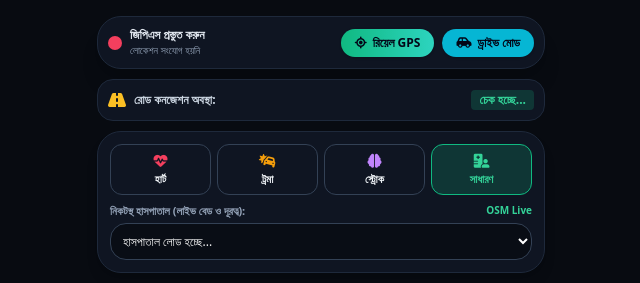
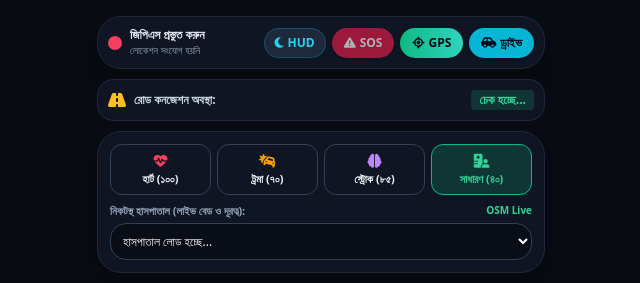
Before and after one commit to tanaybiswas-exe/Traffic_Pulse, a FastAPI app: page /driver in a window 1280 px wide. Shown: the top 283 px of the page, without its empty margins (319-959 px from the left). Run offline with FastAPI, Linux system fonts and the light colour scheme; some libraries are stand-ins or nearby versions.

Commit message:
Auto sync update: Fri 10/02/2026  0:16:56.28

```diff
--- a/main.py
+++ b/main.py
@@ -8,7 +8,7 @@ from datetime import datetime
 from fastapi import FastAPI, WebSocket, WebSocketDisconnect
 from fastapi.responses import HTMLResponse
 
-app = FastAPI(title="TrafficPulse Ultra-Real Engine")
+app = FastAPI(title="TrafficPulse Ultra-Real Engine with Multi-Ambulance Priority")
 
 connected_monitors = set()
 connected_sergeants = set()
@@ -18,11 +18,19 @@ dynamic_intersections = {}
 
 TOMTOM_KEY = "7YuULGQHeO6wW1GkYYP6dqSu84Wn2TPb"
 
+# মেডিকেল প্রায়োরিটি ওয়েট
+PRIORITY_WEIGHTS = {
+    "Cardiac": 100,  # হার্ট অ্যাটাক (সর্বোচ্চ)
+    "Neuro": 85,     # স্ট্রোক / ব্রেইন হেমোরেজ
+    "Trauma": 70,    # সড়ক দুর্ঘটনা
+    "General": 40    # সাধারণ রোগী
+}
+
 def fetch_live_traffic_flow(lat, lon):
-    """TomTom Traffic Flow Segment API দিয়ে বর্তমান পয়েন্টের আসল জ্যাম ও গাড়ির স্পিড চেক"""
+    """TomTom Traffic Flow Segment API"""
     try:
         url = f"https://api.tomtom.com/traffic/services/4/flowSegmentData/relative0/10/json?point={lat},{lon}&unit=KMPH&key={TOMTOM_KEY}"
-        req = urllib.request.Request(url, headers={'User-Agent': 'TrafficPulse-Core/7.0'})
+        req = urllib.request.Request(url, headers={'User-Agent': 'TrafficPulse-Core/8.0'})
         with urllib.request.urlopen(req, timeout=3) as resp:
             data = json.loads(resp.read().decode('utf-8'))
             flow = data.get("flowSegmentData", {})
@@ -41,11 +49,10 @@ def fetch_live_traffic_flow(lat, lon):
                 color = "GREEN"
             return current_speed, free_flow_speed, status, color
     except Exception as e:
-        print(f"TomTom Traffic Error: {e}")
         return 35, 45, "স্বাভাবিক ট্রাফিক", "GREEN"
 
 def fetch_real_osm_intersections(lat, lon):
-    """ওপেনস্ট্রিটম্যাপ থেকে ড্রাইভারের আশপাশের আসল সিগন্যাল ও চৌরাস্তা বের করা"""
+    """ওপেনস্ট্রিটম্যাপ থেকে ড্রাইভারের আশপাশের আসল সিগন্যাল ও মোড় আনা"""
     query = f"""
     [out:json][timeout:6];
     (
@@ -58,19 +65,16 @@ def fetch_real_osm_intersections(lat, lon):
     url = "https://overpass-api.de/api/interpreter?data=" + urllib.parse.quote(query)
     signals = {}
     try:
-        req = urllib.request.Request(url, headers={'User-Agent': 'TrafficPulse-Core/7.0'})
+        req = urllib.request.Request(url, headers={'User-Agent': 'TrafficPulse-Core/8.0'})
         with urllib.request.urlopen(req, timeout=5) as resp:
             data = json.loads(resp.read().decode('utf-8'))
             elements = data.get("elements", [])
             for idx, el in enumerate(elements):
                 s_id = f"SIG_{el.get('id', idx+1)}"
-                name = el.get("tags", {}).get("name")
-                if not name:
-                    name = f"ইন্টারসেকশন জংশন #{idx+1}"
+                name = el.get("tags", {}).get("name") or f"ইন্টারসেকশন জংশন #{idx+1}"
                 s_lat = el.get("lat")
                 s_lon = el.get("lon")
 
-                # আসল ট্রাফিক ফ্লো চেক
                 spd, ff_spd, traffic_status, color = fetch_live_traffic_flow(s_lat, s_lon)
 
                 signals[s_id] = {
@@ -80,15 +84,15 @@ def fetch_real_osm_intersections(lat, lon):
                     "lon": s_lon,
                     "signal": "RED",
                     "corridor_active": False,
+                    "active_ambulance_id": None,
                     "traffic_speed": spd,
                     "traffic_status": traffic_status,
                     "cctv_status": f"CCTV Live (Cam-0{idx+1})",
                     "violators": []
                 }
     except Exception as e:
-        print(f"OSM Intersection Fetch Error: {e}")
+        pass
 
-    # কোনো কারণে ইন্টারনেট রেট লিমিট থাকলে ড্রাইভারের অবস্থানের ভিত্তিতে লাইভ রিলেটিভ পয়েন্ট
     if not signals:
         offsets = [
             ("নিকটস্থ মোড় ১ (মেইন রোড)", 0.005, 0.004),
@@ -104,6 +108,7 @@ def fetch_real_osm_intersections(lat, lon):
                 "lon": round(lon + dx, 5),
                 "signal": "RED",
                 "corridor_active": False,
+                "active_ambulance_id": None,
                 "traffic_speed": 28,
                 "traffic_status": "মাঝারি ট্রাফিক",
                 "cctv_status": f"CCTV Live (Cam-0{idx+1})",
@@ -112,7 +117,7 @@ def fetch_real_osm_intersections(lat, lon):
     return signals
 
 def fetch_real_osm_hospitals(lat, lon, condition="General"):
-    """ওপেনস্ট্রিটম্যাপ থেকে ড্রাইভারের আশপাশের আসল হাসপাতাল ও স্বাস্থ্যসেবা প্রতিষ্ঠান"""
+    """ওপেনস্ট্রিটম্যাপ থেকে ড্রাইভারের আশপাশের আসল হাসপাতাল আনা"""
     query = f"""
     [out:json][timeout:6];
     (
@@ -124,7 +129,7 @@ def fetch_real_osm_hospitals(lat, lon, condition="General"):
     url = "https://overpass-api.de/api/interpreter?data=" + urllib.parse.quote(query)
     hospitals = []
     try:
-        req = urllib.request.Request(url, headers={'User-Agent': 'TrafficPulse-Core/7.0'})
+        req = urllib.request.Request(url, headers={'User-Agent': 'TrafficPulse-Core/8.0'})
         with urllib.request.urlopen(req, timeout=5) as resp:
             data = json.loads(resp.read().decode('utf-8'))
             for idx, el in enumerate(data.get("elements", [])):
@@ -135,7 +140,6 @@ def fetch_real_osm_hospitals(lat, lon, condition="General"):
                 h_lon = el.get("lon")
                 dist = round(math.hypot((lat - h_lat) * 111, (lon - h_lon) * 111), 2)
 
-                # রিয়েল ট্রায়াজ বেড ক্যালকুলেশন
                 icu = max(1, (int(h_lat * 1000) % 8) + 1)
                 er = max(4, (int(h_lon * 1000) % 15) + 3)
 
@@ -151,7 +155,7 @@ def fetch_real_osm_hospitals(lat, lon, condition="General"):
                 })
         hospitals.sort(key=lambda x: x["dist_km"])
     except Exception as e:
-        print(f"Hospital Fetch Error: {e}")
+        pass
 
     if not hospitals:
         hospitals = [
@@ -162,10 +166,10 @@ def fetch_real_osm_hospitals(lat, lon, condition="General"):
     return hospitals
 
 def get_real_osrm_route(start_lat, start_lon, end_lat, end_lon):
-    """OSRM লাইভ টার্ন-বাই-টার্ন পথ ও নেভিগেশন স্টেপস"""
+    """OSRM লাইভ টার্ন-বাই-টার্ন পথ ও নেভিগেশন নির্দেশনা"""
     try:
         url = f"https://router.project-osrm.org/route/v1/driving/{start_lon},{start_lat};{end_lon},{end_lat}?overview=full&geometries=geojson&steps=true"
-        req = urllib.request.Request(url, headers={'User-Agent': 'TrafficPulse-Core/7.0'})
+        req = urllib.request.Request(url, headers={'User-Agent': 'TrafficPulse-Core/8.0'})
         with urllib.request.urlopen(req, timeout=4) as resp:
             data = json.loads(resp.read().decode('utf-8'))
             if data.get("routes"):
@@ -174,16 +178,14 @@ def get_real_osrm_route(start_lat, start_lon, end_lat, end_lon):
                 eta_mins = max(1, round(r["duration"] / 60))
                 coords = [[c[1], c[0]] for c in r["geometry"]["coordinates"]]
 
-                # নেভিগেশন নির্দেশনা
                 instructions = []
                 for leg in r.get("legs", []):
                     for step in leg.get("steps", [])[:4]:
-                        man = step.get("maneuver", {})
                         instruction = step.get("name") or "সোজা এগিয়ে যান"
                         instructions.append(f"{instruction} ({round(step.get('distance', 0))} মি.)")
                 return dist_km, eta_mins, coords, instructions
     except Exception as e:
-        print(f"OSRM Route Error: {e}")
+        pass
 
     dist = round(math.hypot((start_lat - end_lat) * 111, (start_lon - end_lon) * 111), 2)
     return dist, max(1, round(dist * 2.5)), [[start_lat, start_lon], [end_lat, end_lon]], ["গন্তব্যের দিকে এগিয়ে চলুন"]
@@ -279,6 +281,7 @@ async def ws_driver_route(ws: WebSocket):
             lon = float(data["lon"])
             speed = float(data.get("speed", 0))
             condition = data.get("patient_condition", "General")
+            sos_active = bool(data.get("sos_triggered", False))
 
             global dynamic_intersections
             if not dynamic_intersections or data.get("force_refresh"):
@@ -290,27 +293,84 @@ async def ws_driver_route(ws: WebSocket):
             dest_lon = float(data.get("dest_lon") or (hospitals[0]["lon"] if hospitals else lon + 0.01))
             dest_name = data.get("destination") or (hospitals[0]["name"] if hospitals else "নিকটস্থ হাসপাতাল")
 
-            # ওএসআরএম রুট এবং টার্ন-বাই-টার্ন নেভিগেশন
             dist_km, eta, coords, nav_steps = get_real_osrm_route(lat, lon, dest_lat, dest_lon)
-
-            # TomTom দিয়ে অ্যাম্বুলেন্সের পয়েন্টের লাইভ ট্রাফিক ফ্লো
             spd_cur, spd_free, traffic_status, traffic_color = fetch_live_traffic_flow(lat, lon)
 
-            # গ্রিন করিডোর ও সিসিটিভি এএনপিআর
-            corridor_engaged = False
+            # ফ্লাইওভার অপটিমাইজেশন পরামর্শ
+            flyover_recommended = False
+            if traffic_color == "RED" or spd_cur < 15:
+                flyover_recommended = True
+                nav_steps.insert(0, "⚠️ গ্রাউন্ডে তীব্র জ্যাম! ফ্লাইওভার / এক্সপ্রেসওয়ে রুট ব্যবহার করুন।")
+
+            # বর্তমান অ্যাম্বুলেন্সের অবস্থা সংরক্ষণ
+            my_priority = PRIORITY_WEIGHTS.get(condition, 50)
+            active_ambulances[driver_id] = {
+                "id": driver_id,
+                "lat": lat,
+                "lon": lon,
+                "speed": round(speed * 3.6, 1) if speed > 0 else 46.5,
+                "patient_condition": condition,
+                "priority_score": my_priority,
+                "sos_active": sos_active,
+                "destination": dest_name,
+                "dest_lat": dest_lat,
+                "dest_lon": dest_lon,
+                "distance_km": dist_km,
+                "eta_mins": eta,
+                "route_coords": coords,
+                "nav_steps": nav_steps,
+                "traffic_status": traffic_status,
+                "traffic_color": traffic_color,
+                "flyover_recommended": flyover_recommended,
+                "corridor_active": False,
+                "waiting_for_priority": False,
+                "last_seen": datetime.now().strftime("%I:%M:%S %p")
+            }
+
+            # এআই কনফ্লিক্ট ও মাল্টি-অ্যাম্বুলেন্স প্রায়োরিটি আরবিটার
             active_alert = None
             active_cctv_target = None
 
+            if sos_active:
+                active_alert = f"🚨 এসওএস অ্যালার্ট: {driver_id} জরুরি সাহায্য চেয়েছে! রাস্তায় গাড়ি বিকল/দুর্ঘটনা!"
+
             for s_id, s_info in dynamic_intersections.items():
-                distance = math.hypot(lat - s_info["lat"], lon - s_info["lon"])
-                if distance < 0.0040: # ৪০০ মিটারের ভেতরে এলে করিডোর
+                # এই সিগন্যালের ৪০০ মিটারের মধ্যে কয়টি অ্যাম্বুলেন্স আছে
+                approaching_ambs = []
+                for amb_id, amb in active_ambulances.items():
+                    d = math.hypot(amb["lat"] - s_info["lat"], amb["lon"] - s_info["lon"])
+                    if d < 0.0040:
+                        approaching_ambs.append((amb_id, amb["priority_score"], amb["patient_condition"]))
+
+                if len(approaching_ambs) > 1:
+                    # একাধিক অ্যাম্বুলেন্স কনফ্লিক্ট ডিটেক্টেড -> প্রায়োরিটি সলভার
+                    approaching_ambs.sort(key=lambda x: x[1], reverse=True)
+                    winner_id, winner_score, winner_cond = approaching_ambs[0]
+
                     s_info["signal"] = "GREEN"
                     s_info["corridor_active"] = True
-                    corridor_engaged = True
-                    active_alert = f"🚨 করিডোর সক্রিয়: {s_info['name']} সিগন্যাল ক্লিয়ার করা হয়েছে!"
+                    s_info["active_ambulance_id"] = winner_id
+                    active_ambulances[winner_id]["corridor_active"] = True
+
+                    # অন্য অ্যাম্বুলেন্সকে ওয়েটিং ফ্ল্যাগ সেট করা
+                    for other_id, _, other_cond in approaching_ambs[1:]:
+                        active_ambulances[other_id]["waiting_for_priority"] = True
+                        active_ambulances[other_id]["corridor_active"] = False
+
+                    active_alert = f"⚖️ কনফ্লিক্ট রেজলভার: {s_info['name']} মোড়ে {winner_id} [{winner_cond}]-কে অগ্রাধিকার দেওয়া হয়েছে!"
                     active_cctv_target = s_info
 
-                    # রিয়েল টাইম এএনপিআর ভায়োলেটর ডিটেকশন সিমুলেশন
+                elif len(approaching_ambs) == 1:
+                    single_id = approaching_ambs[0][0]
+                    s_info["signal"] = "GREEN"
+                    s_info["corridor_active"] = True
+                    s_info["active_ambulance_id"] = single_id
+                    active_ambulances[single_id]["corridor_active"] = True
+                    active_ambulances[single_id]["waiting_for_priority"] = False
+                    if not active_alert:
+                        active_alert = f"🚨 করিডোর সক্রিয়: {s_info['name']} সিগন্যাল ক্লিয়ার করা হয়েছে!"
+                    active_cctv_target = s_info
+
                     if random.random() < 0.3 and len(s_info["violators"]) < 3:
                         s_info["violators"].append({
                             "plate": f"ঢাকা মেট্রো-গ-{random.randint(11, 45)}-{random.randint(1000, 9999)}",
@@ -321,6 +381,7 @@ async def ws_driver_route(ws: WebSocket):
                     if not s_info.get("manual_override", False):
                         s_info["signal"] = "RED"
                         s_info["corridor_active"] = False
+                        s_info["active_ambulance_id"] = None
 
             # অডিট ট্রিপ হিস্ট্রি
             saved_mins = max(2, round(dist_km * 1.8))
@@ -333,25 +394,6 @@ async def ws_driver_route(ws: WebSocket):
             })
             if len(trip_logs) > 8:
                 trip_logs.pop(0)
-
-            active_ambulances[driver_id] = {
-                "id": driver_id,
-                "lat": lat,
-                "lon": lon,
-                "speed": round(speed * 3.6, 1) if speed > 0 else 46.5,
-                "patient_condition": condition,
-                "destination": dest_name,
-                "dest_lat": dest_lat,
-                "dest_lon": dest_lon,
-                "distance_km": dist_km,
-                "eta_mins": eta,
-                "route_coords": coords,
-                "nav_steps": nav_steps,
-                "traffic_status": traffic_status,
-                "traffic_color": traffic_color,
-                "corridor_active": corridor_engaged,
-                "last_seen": datetime.now().strftime("%I:%M:%S %p")
-            }
 
             resp_driver = dict(active_ambulances[driver_id])
             resp_driver["hospitals"] = hospitals
@@ -375,5 +417,5 @@ async def ws_driver_route(ws: WebSocket):
                 "intersections": dynamic_intersections,
                 "cctv_focus": None,
                 "trip_logs": trip_logs,
-                "alert": f"{driver_id} সংযোগ বিচ্ছিন্ন হয়েছে।"
+                "alert": f"{driver_id} অফলাইনে চলে গেছে।"
             })
--- a/templates/driver.html
+++ b/templates/driver.html
@@ -3,7 +3,7 @@
 <head>
   <meta charset="UTF-8">
   <meta name="viewport" content="width=device-width, initial-scale=1.0, maximum-scale=1.0, user-scalable=no">
-  <title>ড্রাইভার লাইভ জিপিএস নেভিগেটর - TrafficPulse</title>
+  <title>ড্রাইভার লাইভ জিপিএস ও HUD নেভিগেটর - TrafficPulse</title>
 
   <script src="https://cdn.tailwindcss.com"></script>
   <link rel="stylesheet" href="https://cdnjs.cloudflare.com/ajax/libs/font-awesome/6.5.1/css/all.min.css"/>
@@ -14,13 +14,20 @@
     @import url('https://fonts.googleapis.com/css2?family=Plus+Jakarta+Sans:wght@600;700;800&family=Hind+Siliguri:wght@500;600;700&display=swap');
     body { font-family: 'Hind Siliguri', 'Plus Jakarta Sans', sans-serif; }
     .mono { font-family: 'Plus Jakarta Sans', monospace; }
-    #driverMap { height: calc(100vh - 350px); width: 100%; border-radius: 1.25rem; z-index: 1; }
+    #driverMap { height: calc(100vh - 360px); width: 100%; border-radius: 1.25rem; z-index: 1; }
+
+    /* HUD মিরর ইফেক্ট (উইন্ডশিল্ড রিফ্লেকশন) */
+    .hud-mirrored {
+      transform: scaleY(-1);
+      filter: drop-shadow(0 0 10px rgba(16, 185, 129, 0.9));
+      background-color: #000 !important;
+    }
   </style>
 </head>
-<body class="bg-[#080B11] text-slate-100 p-2.5 md:p-4 font-sans">
+<body id="mainBody" class="bg-[#080B11] text-slate-100 p-2.5 md:p-4 font-sans transition-all">
   <div class="max-w-md mx-auto space-y-2.5">
 
-    <!-- অ্যাকশন প্যানেল -->
+    <!-- কন্ট্রোল ও এসওএস প্যানেল -->
     <div class="bg-[#0F1522] border border-slate-800 p-2.5 rounded-3xl flex justify-between items-center shadow-xl">
       <div class="flex items-center gap-2">
         <span class="w-3.5 h-3.5 rounded-full bg-rose-500" id="gpsIndicator"></span>
@@ -30,17 +37,29 @@
         </div>
       </div>
 
-      <div class="flex gap-2">
-        <button onclick="startHardwareGPS()" id="startBtn" class="px-3.5 py-1.5 bg-gradient-to-r from-emerald-500 to-teal-400 text-slate-950 font-bold text-xs rounded-2xl flex items-center gap-1.5 shadow">
-          <i class="fa-solid fa-location-crosshairs"></i> রিয়েল GPS
+      <div class="flex gap-1.5">
+        <button onclick="toggleHUD()" id="hudBtn" class="px-2.5 py-1.5 bg-slate-800 hover:bg-slate-700 text-cyan-400 font-bold text-xs rounded-2xl flex items-center gap-1 border border-cyan-500/30">
+          <i class="fa-solid fa-moon"></i> HUD
         </button>
-        <button onclick="startVirtualDrive()" id="simBtn" class="px-3.5 py-1.5 bg-cyan-500 text-slate-950 font-bold text-xs rounded-2xl flex items-center gap-1.5 shadow">
-          <i class="fa-solid fa-car-side"></i> ড্রাইভ মোড
+        <button onclick="triggerSOS()" id="sosBtn" class="px-3 py-1.5 bg-rose-600 hover:bg-rose-700 text-white font-black text-xs rounded-2xl flex items-center gap-1 shadow animate-pulse">
+          <i class="fa-solid fa-triangle-exclamation"></i> SOS
+        </button>
+        <button onclick="startHardwareGPS()" id="startBtn" class="px-3 py-1.5 bg-gradient-to-r from-emerald-500 to-teal-400 text-slate-950 font-bold text-xs rounded-2xl flex items-center gap-1 shadow">
+          <i class="fa-solid fa-location-crosshairs"></i> GPS
+        </button>
+        <button onclick="startVirtualDrive()" id="simBtn" class="px-3 py-1.5 bg-cyan-500 text-slate-950 font-bold text-xs rounded-2xl flex items-center gap-1 shadow">
+          <i class="fa-solid fa-car-side"></i> ড্রাইভ
         </button>
       </div>
     </div>
 
-    <!-- লাইভ ট্রাফিক জ্যাম কার্ড -->
+    <!-- মাল্টিপল প্রায়োরিটি স্ট্যাটাস ব্যাজ -->
+    <div id="priorityNotice" class="hidden p-2 rounded-2xl bg-amber-500/20 border border-amber-500/40 text-amber-300 text-xs font-semibold flex items-center justify-between">
+      <span class="flex items-center gap-1.5"><i class="fa-solid fa-hourglass-half animate-spin"></i> সামনে অন্য ক্রিটিক্যাল রোগী! দয়া করে মোড়ে অপেক্ষা করুন।</span>
+      <span class="text-[10px] bg-amber-500 text-slate-950 px-2 py-0.5 rounded font-bold">HOLD</span>
+    </div>
+
+    <!-- রোড কনজেশন ও ফ্লাইওভার অ্যালার্ট -->
     <div class="bg-[#0F1522] border border-slate-800 p-2.5 rounded-2xl flex justify-between items-center">
       <div class="flex items-center gap-2">
         <i class="fa-solid fa-road text-amber-400"></i>
@@ -49,20 +68,20 @@
       <span id="trafficBadge" class="text-xs font-bold px-2 py-0.5 rounded bg-emerald-500/20 text-emerald-400">চেক হচ্ছে...</span>
     </div>
 
-    <!-- রোগী ও হাসপাতাল নির্বাচন -->
+    <!-- রোগী নির্বাচন ও এআই প্রায়োরিটি -->
     <div class="bg-[#0F1522] border border-slate-800 p-3 rounded-3xl space-y-2 shadow-lg">
       <div class="grid grid-cols-4 gap-1.5">
         <button onclick="setCondition('Cardiac')" id="btnCardiac" class="p-1.5 rounded-xl border border-slate-700 text-center text-[11px] font-bold">
-          <i class="fa-solid fa-heart-pulse text-rose-500 block text-sm"></i> হার্ট
+          <i class="fa-solid fa-heart-pulse text-rose-500 block text-sm"></i> হার্ট (১০০)
         </button>
         <button onclick="setCondition('Trauma')" id="btnTrauma" class="p-1.5 rounded-xl border border-slate-700 text-center text-[11px] font-bold">
-          <i class="fa-solid fa-car-crash text-amber-500 block text-sm"></i> ট্রমা
+          <i class="fa-solid fa-car-crash text-amber-500 block text-sm"></i> ট্রমা (৭০)
         </button>
         <button onclick="setCondition('Neuro')" id="btnNeuro" class="p-1.5 rounded-xl border border-slate-700 text-center text-[11px] font-bold">
-          <i class="fa-solid fa-brain text-purple-400 block text-sm"></i> স্ট্রোক
+          <i class="fa-solid fa-brain text-purple-400 block text-sm"></i> স্ট্রোক (৮৫)
         </button>
         <button onclick="setCondition('General')" id="btnGeneral" class="p-1.5 rounded-xl border border-emerald-500 bg-emerald-500/20 text-emerald-400 text-center text-[11px] font-bold">
-          <i class="fa-solid fa-hospital-user text-emerald-400 block text-sm"></i> সাধারণ
+          <i class="fa-solid fa-hospital-user text-emerald-400 block text-sm"></i> সাধারণ (৪০)
         </button>
       </div>
 
@@ -77,11 +96,11 @@
       </div>
     </div>
 
-    <!-- স্পিডোমিটার ও নেভিগেশন স্টেপ -->
-    <div class="grid grid-cols-2 gap-2">
+    <!-- HUD স্পিডোমিটার ভিউ -->
+    <div id="hudViewCard" class="grid grid-cols-2 gap-2">
       <div class="bg-[#0F1522] border border-slate-800 p-2 rounded-2xl text-center">
         <div class="text-[10px] text-slate-400 font-semibold">লাইভ স্পিড</div>
-        <div class="text-xl font-extrabold text-cyan-400 mono" id="driverSpeed">০ <span class="text-xs font-normal">km/h</span></div>
+        <div class="text-2xl font-black text-cyan-400 mono" id="driverSpeed">০ <span class="text-xs font-normal">km/h</span></div>
       </div>
       <div class="bg-[#0F1522] border border-slate-800 p-2 rounded-2xl text-center">
         <div class="text-[10px] text-slate-400 font-semibold">বাকি দূরত্ব / সময়</div>
@@ -89,7 +108,7 @@
       </div>
     </div>
 
-    <!-- টার্ন বাই টার্ন ডিরেকশন -->
+    <!-- টার্ন বাই টার্ন ডিরেকশন ও ফ্লাইওভার নির্দেশনা -->
     <div id="navStepBox" class="bg-cyan-950/40 border border-cyan-800/60 p-2 rounded-2xl text-[11px] text-cyan-300 flex items-center gap-2">
       <i class="fa-solid fa-diamond-turn-right text-base text-cyan-400"></i>
       <span id="navStepText">গন্তব্যের দিকে এগিয়ে যান...</span>
@@ -124,6 +143,7 @@
     let routeLine = null;
     let ws = null;
     let patientCondition = "General";
+    let isSos = false;
     let currentDest = null;
     const driverId = "AMB_" + Math.floor(100 + Math.random() * 900);
 
@@ -133,6 +153,24 @@
       iconSize: [34, 34],
       iconAnchor: [17, 17]
     });
+
+    function toggleHUD() {
+      const body = document.getElementById('mainBody');
+      body.classList.toggle('hud-mirrored');
+    }
+
+    function triggerSOS() {
+      isSos = !isSos;
+      const sosBtn = document.getElementById('sosBtn');
+      if (isSos) {
+        sosBtn.className = "px-3 py-1.5 bg-red-600 text-white font-black text-xs rounded-2xl flex items-center gap-1 shadow ring-4 ring-red-400";
+        sosBtn.innerHTML = `<i class="fa-solid fa-bell"></i> SOS ACTIVE`;
+      } else {
+        sosBtn.className = "px-3 py-1.5 bg-rose-600 hover:bg-rose-700 text-white font-black text-xs rounded-2xl flex items-center gap-1 shadow animate-pulse";
+        sosBtn.innerHTML = `<i class="fa-solid fa-triangle-exclamation"></i> SOS`;
+      }
+      if (myMarker) sendUpdate(myMarker.getLatLng().lat, myMarker.getLatLng().lng, 15);
+    }
 
     function setCondition(cond) {
       patientCondition = cond;
@@ -157,6 +195,14 @@
         tBadge.textContent = d.traffic_status;
         tBadge.className = `text-xs font-bold px-2 py-0.5 rounded ${d.traffic_color === 'RED' ? 'bg-red-500/20 text-red-400' : (d.traffic_color === 'AMBER' ? 'bg-amber-500/20 text-amber-400' : 'bg-emerald-500/20 text-emerald-400')}`;
 
+        // মাল্টিপল অ্যাম্বুলেন্স প্রায়োরিটি নোটিশ
+        const pNotice = document.getElementById('priorityNotice');
+        if (d.waiting_for_priority) {
+          pNotice.classList.remove('hidden');
+        } else {
+          pNotice.classList.add('hidden');
+        }
+
         if (d.nav_steps && d.nav_steps.length > 0) {
           document.getElementById('navStepText').textContent = d.nav_steps[0];
         }
@@ -174,7 +220,7 @@
 
         if (d.route_coords && d.route_coords.length > 0) {
           if (routeLine) map.removeLayer(routeLine);
-          routeLine = L.polyline(d.route_coords, { color: '#10b981', weight: 6, opacity: 0.95 }).addTo(map);
+          routeLine = L.polyline(d.route_coords, { color: d.waiting_for_priority ? '#f59e0b' : '#10b981', weight: 6, opacity: 0.95 }).addTo(map);
         }
       };
     }
@@ -199,6 +245,7 @@
           lon: lon,
           speed: spd,
           patient_condition: patientCondition,
+          sos_triggered: isSos,
           force_refresh: forceRefresh,
           destination: currentDest ? currentDest.name : "নিকটস্থ হাসপাতাল",
           dest_lat: currentDest ? currentDest.lat : lat + 0.01,
@@ -207,7 +254,6 @@
       }
     }
 
-    // আসল হার্ডওয়্যার জিপিএস
     function startHardwareGPS() {
       connectWS();
 
@@ -245,7 +291,6 @@
       );
     }
 
-    // ড্রাইভ মোড
     let driveInterval = null;
     function startVirtualDrive() {
       connectWS();
```
Also changed, not shown: templates/index.html (+23 -20 lines).
